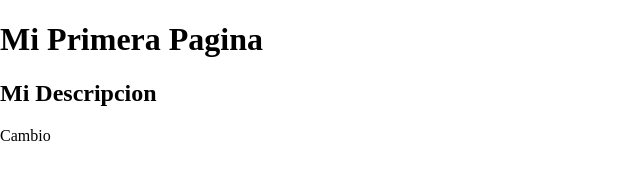
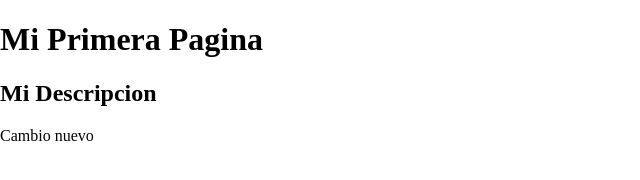
Before and after one commit to jackdaniels1137/Test, a plain HTML site: page index.html in a window 1280 px wide. Shown: the full height of the page, 0-640 px from the left. Drawn offline with Linux system fonts and the light colour scheme.

Commit message:
Update index.html

```diff
--- a/index.html
+++ b/index.html
@@ -11,6 +11,6 @@
     <body>
     <h1>Mi Primera Pagina</h1>
     <h2>Mi Descripcion</h2>
-    <p>Cambio<p>
+    <p>Cambio nuevo<p>
     </body>
     </html>
```
